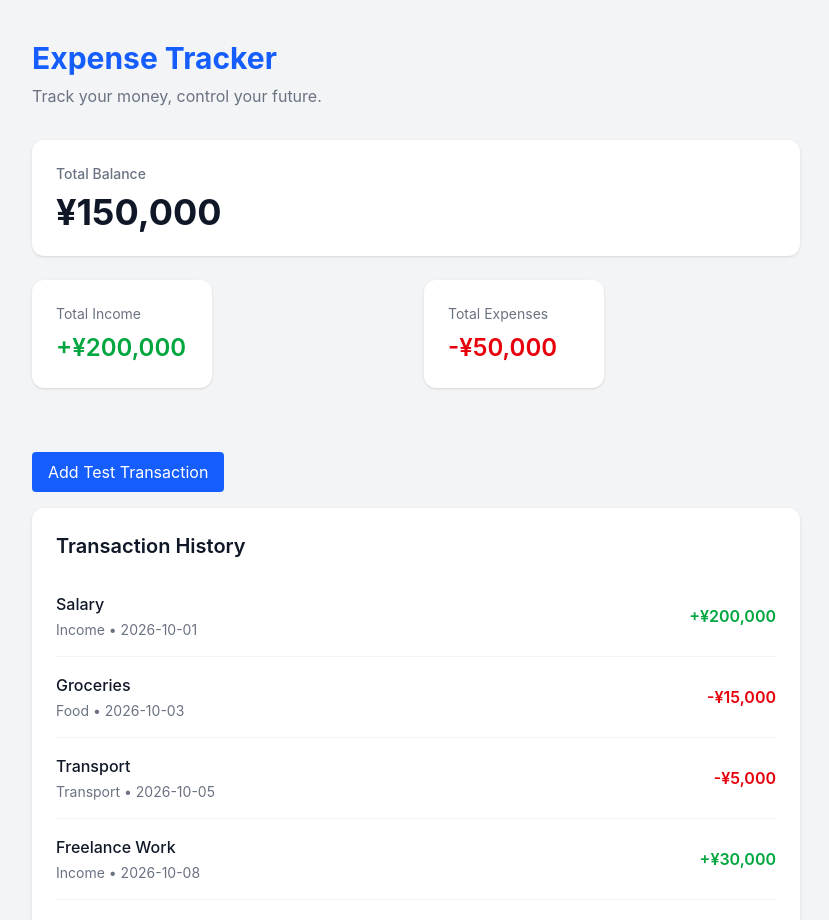
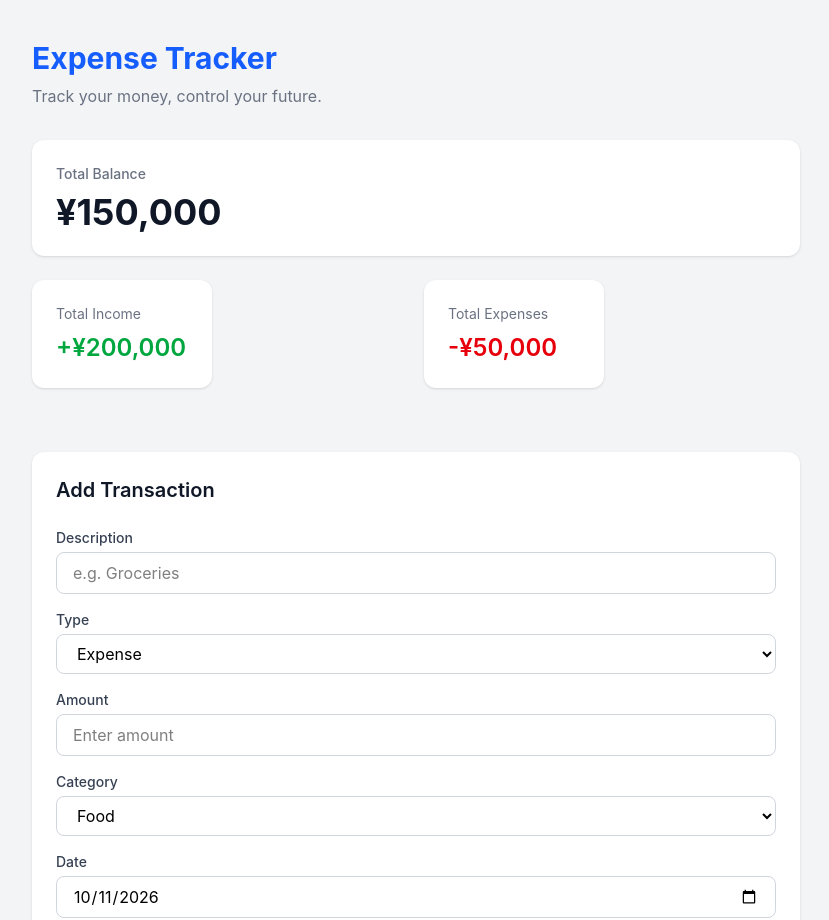
Before and after one commit to KyiPhyuKhant/expense-tracker, a React (Vite) app: page / in a window 1280 px wide. Shown: the top 920 px of the page, without its empty margins (224-1053 px from the left). Built offline with nearby package versions, Linux system fonts and the light colour scheme.

Commit message:
connect transaction form to transaction list

```diff
--- a/src/App.tsx
+++ b/src/App.tsx
@@ -2,31 +2,30 @@ import { useState } from 'react'
 
 import BalanceCard from './components/BalanceCard'
 import SummaryCard from './components/SummaryCard'
+import TransactionForm from './components/TransactionForm'
 import TransactionList from './components/TransactionList'
 
 import { transactions as initialTransactions } from './data/transactions'
 import type { Transaction } from './types/transaction'
 
 function App() {
+  // Store transactions in React state
   const [transactions, setTransactions] = useState<Transaction[]>(
     initialTransactions
   )
 
-  function addTestTransaction() {
-    const newTransaction: Transaction = {
-      id: Date.now(),
-      title: 'Dinner',
-      amount: -2500,
-      category: 'Food',
-      date: '2026-10-11',
-    }
-    setTransactions((prevTransactions) => [newTransaction, ...prevTransactions])
+  // Add a new transaction
+  function handleAddTransaction(newTransaction: Transaction) {
+    setTransactions((prevTransactions) => [
+      ...prevTransactions,
+      newTransaction,
+    ])
   }
 
   return (
     <main className="min-h-screen bg-gray-100 px-4 py-10">
       <div className="mx-auto max-w-3xl">
-
+        {/* Header */}
         <header className="mb-8">
           <h1 className="text-3xl font-bold text-blue-600">
             Expense Tracker
@@ -36,10 +35,11 @@ function App() {
             Track your money, control your future.
           </p>
         </header>
+
         {/* Balance */}
         <BalanceCard balance={150000} currency="¥" />
 
-        {/* Summary */}
+        {/* Income and Expense Summary */}
         <section className="mb-8 grid grid-cols-1 gap-4 sm:grid-cols-2">
           <SummaryCard
             title="Total Income"
@@ -54,14 +54,11 @@ function App() {
           />
         </section>
 
-        <button
-          onClick={addTestTransaction}
-          className="mb-4 rounded bg-blue-600 px-4 py-2 text-white hover:bg-blue-700"
-        >
-          Add Test Transaction
-        </button>
+        {/* Add Transaction Form */}
+        <TransactionForm onAddTransaction={handleAddTransaction} />
+
+        {/* Transaction History */}
         <TransactionList transactions={transactions} />
-
       </div>
     </main>
   )
--- /dev/null
+++ b/src/components/TransactionForm.tsx
@@ -0,0 +1,227 @@
+import {
+  useState,
+  type ChangeEvent,
+  type SubmitEventHandler,
+} from 'react'
+
+import type { Transaction } from '../types/transaction'
+
+// Form data type
+type FormData = {
+  title: string
+  type: 'income' | 'expense'
+  amount: string
+  category: string
+  date: string
+}
+
+// Component props type
+type TransactionFormProps = {
+  onAddTransaction: (transaction: Transaction) => void
+}
+
+function TransactionForm({
+  onAddTransaction,
+}: TransactionFormProps) {
+  // Form state
+  const [formData, setFormData] = useState<FormData>({
+    title: '',
+    type: 'expense',
+    amount: '',
+    category: 'Food',
+    date: new Date().toLocaleDateString('en-CA'),
+  })
+
+  // Handle input changes
+  function handleChange(
+    e: ChangeEvent<HTMLInputElement | HTMLSelectElement>
+  ) {
+    const { name, value } = e.target
+
+    setFormData((prev) => ({
+      ...prev,
+      [name]: value,
+    }))
+  }
+
+  // Handle form submission
+  const handleSubmit: SubmitEventHandler<HTMLFormElement> = (e) => {
+    e.preventDefault()
+
+    const amount = Number(formData.amount)
+
+    // Validate description
+    if (!formData.title.trim()) {
+      alert('Please enter a description.')
+      return
+    }
+
+    // Validate amount
+    if (
+      !formData.amount.trim() ||
+      !Number.isFinite(amount) ||
+      amount <= 0
+    ) {
+      alert('Please enter a valid amount greater than 0.')
+      return
+    }
+
+    // Validate date
+    if (!formData.date) {
+      alert('Please select a date.')
+      return
+    }
+
+    // Create new transaction
+    const newTransaction: Transaction = {
+      id: Date.now(),
+      title: formData.title.trim(),
+      amount: formData.type === 'expense' ? -amount : amount,
+      category: formData.category,
+      date: formData.date,
+    }
+
+    // Send transaction to parent component
+    onAddTransaction(newTransaction)
+
+    // Reset form
+    setFormData({
+      title: '',
+      type: 'expense',
+      amount: '',
+      category: 'Food',
+      date: new Date().toLocaleDateString('en-CA'),
+    })
+  }
+
+  return (
+    <section className="mb-8 rounded-xl bg-white p-6 shadow-sm">
+      <h2 className="mb-6 text-xl font-semibold text-gray-900">
+        Add Transaction
+      </h2>
+
+      <form onSubmit={handleSubmit} className="space-y-4">
+        {/* Description */}
+        <div>
+          <label
+            htmlFor="title"
+            className="mb-1 block text-sm font-medium text-gray-700"
+          >
+            Description
+          </label>
+
+          <input
+            id="title"
+            name="title"
+            type="text"
+            placeholder="e.g. Groceries"
+            value={formData.title}
+            onChange={handleChange}
+            required
+            maxLength={50}
+            className="w-full rounded-lg border border-gray-300 px-4 py-2"
+          />
+        </div>
+
+        {/* Transaction Type */}
+        <div>
+          <label
+            htmlFor="type"
+            className="mb-1 block text-sm font-medium text-gray-700"
+          >
+            Type
+          </label>
+
+          <select
+            id="type"
+            name="type"
+            value={formData.type}
+            onChange={handleChange}
+            className="w-full rounded-lg border border-gray-300 px-4 py-2"
+          >
+            <option value="expense">Expense</option>
+            <option value="income">Income</option>
+          </select>
+        </div>
+
+        {/* Amount */}
+        <div>
+          <label
+            htmlFor="amount"
+            className="mb-1 block text-sm font-medium text-gray-700"
+          >
+            Amount
+          </label>
+
+          <input
+            id="amount"
+            name="amount"
+            type="number"
+            min="1"
+            max="1000000"
+            step="any"
+            placeholder="Enter amount"
+            value={formData.amount}
+            onChange={handleChange}
+            required
+            className="w-full rounded-lg border border-gray-300 px-4 py-2"
+          />
+        </div>
+
+        {/* Category */}
+        <div>
+          <label
+            htmlFor="category"
+            className="mb-1 block text-sm font-medium text-gray-700"
+          >
+            Category
+          </label>
+
+          <select
+            id="category"
+            name="category"
+            value={formData.category}
+            onChange={handleChange}
+            className="w-full rounded-lg border border-gray-300 px-4 py-2"
+          >
+            <option value="Food">Food</option>
+            <option value="Transport">Transport</option>
+            <option value="Shopping">Shopping</option>
+            <option value="Income">Income</option>
+            <option value="Other">Other</option>
+          </select>
+        </div>
+
+        {/* Date */}
+        <div>
+          <label
+            htmlFor="date"
+            className="mb-1 block text-sm font-medium text-gray-700"
+          >
+            Date
+          </label>
+
+          <input
+            id="date"
+            name="date"
+            type="date"
+            value={formData.date}
+            onChange={handleChange}
+            required
+            className="w-full rounded-lg border border-gray-300 px-4 py-2"
+          />
+        </div>
+
+        {/* Submit Button */}
+        <button
+          type="submit"
+          className="w-full rounded-lg bg-blue-600 px-4 py-3 font-medium text-white transition-colors hover:bg-blue-700"
+        >
+          Add Transaction
+        </button>
+      </form>
+    </section>
+  )
+}
+
+export default TransactionForm
```
